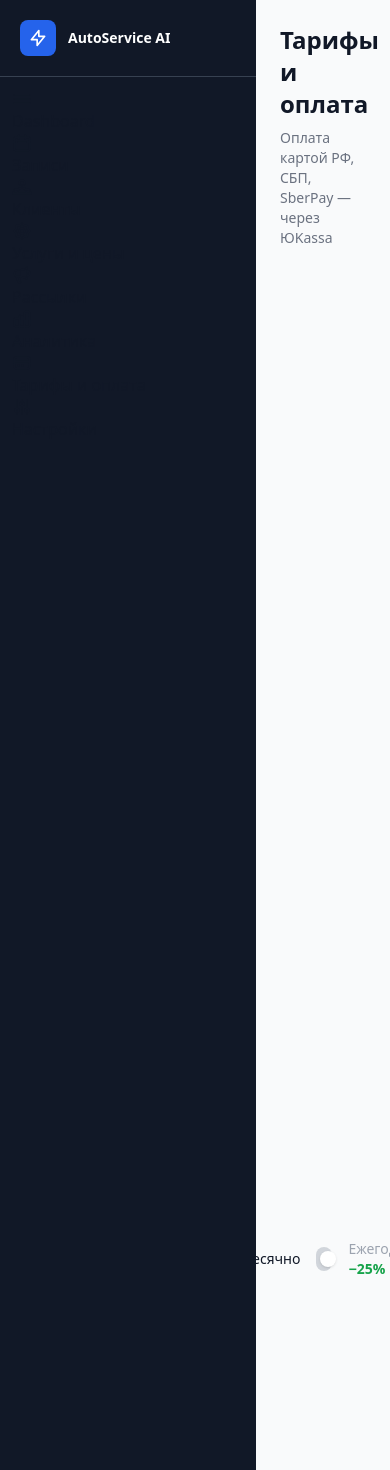
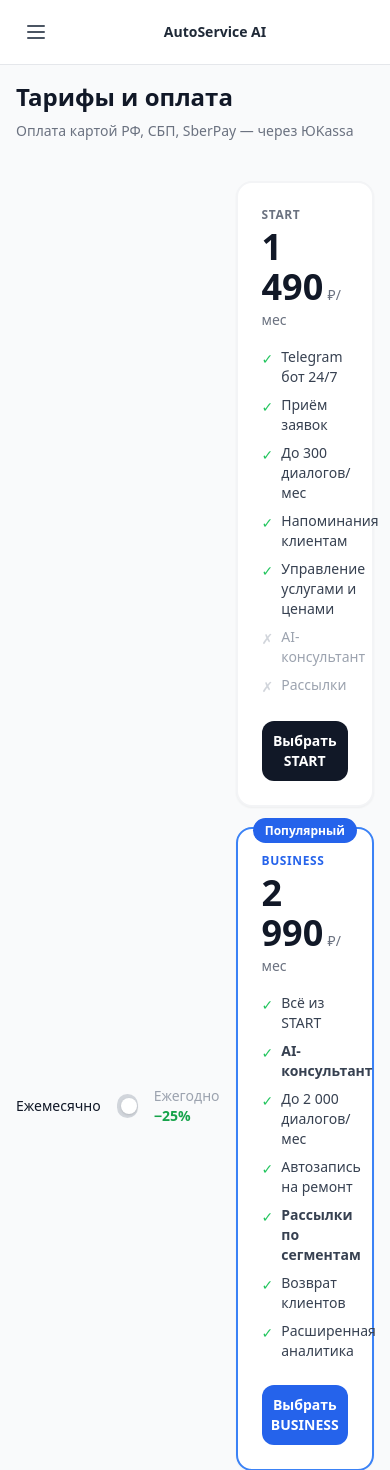
Before and after one commit to grandpashumor2-stack/MasterDeskRuBot, a FastAPI app: template backend/app/web/templates/owner/billing.html in a window 390 px wide. Shown: the top 1470 px of the page. Run offline with FastAPI, Linux system fonts and the light colour scheme; the template is opened without the code that fills it, so the values that code supplies are empty; some libraries are stand-ins or nearby versions.

Commit message:
fix: mobile menu, SAEnum, billing, bot notifications

```diff
--- a/backend/app/api/v1/endpoints/payments.py
+++ b/backend/app/api/v1/endpoints/payments.py
@@ -83,6 +83,9 @@ async def create_payment(
         sub = Subscription(company_id=current_user.company_id, plan_id=plan.id,
                            status=SubscriptionStatus.TRIAL)
         session.add(sub)
+        await session.flush()
+    else:
+        sub.plan_id = plan.id
         await session.flush()
 
     session.add(Payment(subscription_id=sub.id, amount=amount,
--- a/backend/app/domain/models/analytics.py
+++ b/backend/app/domain/models/analytics.py
@@ -22,6 +22,6 @@ class AnalyticsEvent(Base):
 
     id: Mapped[uuid.UUID] = mapped_column(UUID(as_uuid=True), primary_key=True, default=uuid.uuid4)
     company_id: Mapped[uuid.UUID] = mapped_column(UUID(as_uuid=True), ForeignKey("companies.id", ondelete="CASCADE"))
-    event_type: Mapped[EventType] = mapped_column(SAEnum(EventType))
+    event_type: Mapped[EventType] = mapped_column(SAEnum(EventType, values_callable=lambda x: [e.value for e in x]))
     data: Mapped[dict] = mapped_column(JSONB, default=dict)
     created_at: Mapped[datetime] = mapped_column(default=datetime.utcnow)
--- a/backend/app/domain/models/service.py
+++ b/backend/app/domain/models/service.py
@@ -36,7 +36,7 @@ class Service(Base):
     company_id: Mapped[uuid.UUID] = mapped_column(UUID(as_uuid=True), ForeignKey("companies.id", ondelete="CASCADE"))
     name: Mapped[str] = mapped_column(String(255), nullable=False)
     description: Mapped[str | None] = mapped_column(Text)
-    category: Mapped[ServiceCategory] = mapped_column(SAEnum(ServiceCategory), default=ServiceCategory.OTHER)
+    category: Mapped[ServiceCategory] = mapped_column(SAEnum(ServiceCategory, values_callable=lambda x: [e.value for e in x]), default=ServiceCategory.OTHER)
     duration_minutes: Mapped[int] = mapped_column(Integer, default=60)
     is_active: Mapped[bool] = mapped_column(Boolean, default=True)
     # Keywords for AI to match client requests
@@ -55,7 +55,7 @@ class ServicePrice(Base):
 
     id: Mapped[uuid.UUID] = mapped_column(UUID(as_uuid=True), primary_key=True, default=uuid.uuid4)
     service_id: Mapped[uuid.UUID] = mapped_column(UUID(as_uuid=True), ForeignKey("services.id", ondelete="CASCADE"))
-    price_type: Mapped[PriceType] = mapped_column(SAEnum(PriceType), default=PriceType.FIXED)
+    price_type: Mapped[PriceType] = mapped_column(SAEnum(PriceType, values_callable=lambda x: [e.value for e in x]), default=PriceType.FIXED)
     # For FIXED
     fixed_price: Mapped[Decimal | None] = mapped_column(Numeric(10, 2))
     # For RANGE
--- a/backend/app/web/panel.py
+++ b/backend/app/web/panel.py
@@ -67,7 +67,7 @@ async def login_post(
     token = create_access_token({"sub": str(user.id), "role": user.role.value})
     redirect_url = "/admin" if user.role.value == "platform_admin" else "/dashboard"
     response = RedirectResponse(redirect_url, status_code=302)
-    response.set_cookie("access_token", token, httponly=True, max_age=86400)
+    response.set_cookie("access_token", token, httponly=False, max_age=86400, samesite="lax")
     return response
 
 
--- a/backend/app/web/templates/owner/_layout.html
+++ b/backend/app/web/templates/owner/_layout.html
@@ -1,80 +1,58 @@
 {% extends "base.html" %}
 {% block body %}
-<div class="flex h-screen overflow-hidden">
-  <!-- Sidebar -->
-  <aside class="w-64 bg-gray-900 flex flex-col flex-shrink-0">
+<div x-data="{ open: false }" class="flex h-screen overflow-hidden">
+  <div x-show="open" @click="open = false" x-cloak
+    class="fixed inset-0 bg-black bg-opacity-50 z-20 lg:hidden"></div>
+  <aside :class="open ? 'translate-x-0' : '-translate-x-full'"
+    class="fixed lg:static lg:translate-x-0 z-30 w-64 h-full bg-gray-900 flex flex-col transition-transform duration-200">
     <div class="p-5 border-b border-gray-700">
-      <div class="flex items-center gap-3">
-        <div class="w-9 h-9 bg-blue-600 rounded-lg flex items-center justify-center">
-          <svg class="w-5 h-5 text-white" fill="none" stroke="currentColor" viewBox="0 0 24 24">
-            <path stroke-linecap="round" stroke-linejoin="round" stroke-width="2" d="M13 10V3L4 14h7v7l9-11h-7z"/>
-          </svg>
+      <div class="flex items-center justify-between">
+        <div class="flex items-center gap-3">
+          <div class="w-9 h-9 bg-blue-600 rounded-lg flex items-center justify-center">
+            <svg class="w-5 h-5 text-white" fill="none" stroke="currentColor" viewBox="0 0 24 24"><path stroke-linecap="round" stroke-linejoin="round" stroke-width="2" d="M13 10V3L4 14h7v7l9-11h-7z"/></svg>
+          </div>
+          <div>
+            <p class="text-white font-semibold text-sm">AutoService AI</p>
+            <p class="text-gray-400 text-xs">{{ company.name if company else "" }}</p>
+          </div>
         </div>
-        <div>
-          <p class="text-white font-semibold text-sm leading-tight">AutoService AI</p>
-          <p class="text-gray-400 text-xs">{{ company.name if company else '' }}</p>
-        </div>
+        <button @click="open = false" class="lg:hidden text-gray-400 hover:text-white p-1">
+          <svg class="w-5 h-5" fill="none" stroke="currentColor" viewBox="0 0 24 24"><path stroke-linecap="round" stroke-linejoin="round" stroke-width="2" d="M6 18L18 6M6 6l12 12"/></svg>
+        </button>
       </div>
     </div>
-    <nav class="flex-1 p-3 space-y-1">
-      <a href="/dashboard" class="sidebar-link {% if active=='dashboard' %}active{% endif %}">
-        <svg class="w-5 h-5" fill="none" stroke="currentColor" viewBox="0 0 24 24"><path stroke-linecap="round" stroke-linejoin="round" stroke-width="2" d="M3 7h18M3 12h18M3 17h18"/></svg>
-        Dashboard
-      </a>
-      <a href="/appointments" class="sidebar-link {% if active=='appointments' %}active{% endif %}">
-        <svg class="w-5 h-5" fill="none" stroke="currentColor" viewBox="0 0 24 24"><path stroke-linecap="round" stroke-linejoin="round" stroke-width="2" d="M8 7V3m8 4V3m-9 8h10M5 21h14a2 2 0 002-2V7a2 2 0 00-2-2H5a2 2 0 00-2 2v12a2 2 0 002 2z"/></svg>
-        Записи
-      </a>
-      <a href="/clients" class="sidebar-link {% if active=='clients' %}active{% endif %}">
-        <svg class="w-5 h-5" fill="none" stroke="currentColor" viewBox="0 0 24 24"><path stroke-linecap="round" stroke-linejoin="round" stroke-width="2" d="M17 20h5v-2a3 3 0 00-5.356-1.857M17 20H7m10 0v-2c0-.656-.126-1.283-.356-1.857M7 20H2v-2a3 3 0 015.356-1.857M7 20v-2c0-.656.126-1.283.356-1.857m0 0a5.002 5.002 0 019.288 0M15 7a3 3 0 11-6 0 3 3 0 016 0z"/></svg>
-        Клиенты
-      </a>
-      <a href="/services-page" class="sidebar-link {% if active=='services' %}active{% endif %}">
-        <svg class="w-5 h-5" fill="none" stroke="currentColor" viewBox="0 0 24 24"><path stroke-linecap="round" stroke-linejoin="round" stroke-width="2" d="M10.325 4.317c.426-1.756 2.924-1.756 3.35 0a1.724 1.724 0 002.573 1.066c1.543-.94 3.31.826 2.37 2.37a1.724 1.724 0 001.065 2.572c1.756.426 1.756 2.924 0 3.35a1.724 1.724 0 00-1.066 2.573c.94 1.543-.826 3.31-2.37 2.37a1.724 1.724 0 00-2.572 1.065c-.426 1.756-2.924 1.756-3.35 0a1.724 1.724 0 00-2.573-1.066c-1.543.94-3.31-.826-2.37-2.37a1.724 1.724 0 00-1.065-2.572c-1.756-.426-1.756-2.924 0-3.35a1.724 1.724 0 001.066-2.573c-.94-1.543.826-3.31 2.37-2.37.996.608 2.296.07 2.572-1.065z"/><path stroke-linecap="round" stroke-linejoin="round" stroke-width="2" d="M15 12a3 3 0 11-6 0 3 3 0 016 0z"/></svg>
-        Услуги и цены
-      </a>
-      <a href="/campaigns-page" class="sidebar-link {% if active=='campaigns' %}active{% endif %}">
-        <svg class="w-5 h-5" fill="none" stroke="currentColor" viewBox="0 0 24 24"><path stroke-linecap="round" stroke-linejoin="round" stroke-width="2" d="M11 5.882V19.24a1.76 1.76 0 01-3.417.592l-2.147-6.15M18 13a3 3 0 100-6M5.436 13.683A4.001 4.001 0 017 6h1.832c4.1 0 7.625-1.234 9.168-3v14c-1.543-1.766-5.067-3-9.168-3H7a3.988 3.988 0 01-1.564-.317z"/></svg>
-        Рассылки
-      </a>
-      <a href="/analytics-page" class="sidebar-link {% if active=='analytics' %}active{% endif %}">
-        <svg class="w-5 h-5" fill="none" stroke="currentColor" viewBox="0 0 24 24"><path stroke-linecap="round" stroke-linejoin="round" stroke-width="2" d="M9 19v-6a2 2 0 00-2-2H5a2 2 0 00-2 2v6a2 2 0 002 2h2a2 2 0 002-2zm0 0V9a2 2 0 012-2h2a2 2 0 012 2v10m-6 0a2 2 0 002 2h2a2 2 0 002-2m0 0V5a2 2 0 012-2h2a2 2 0 012 2v14a2 2 0 01-2 2h-2a2 2 0 01-2-2z"/></svg>
-        Аналитика
-      </a>
-      <a href="/billing" class="sidebar-link {% if active=='billing' %}active{% endif %}">
-        <svg class="w-5 h-5" fill="none" stroke="currentColor" viewBox="0 0 24 24"><path stroke-linecap="round" stroke-linejoin="round" stroke-width="2" d="M3 10h18M7 15h1m4 0h1m-7 4h12a3 3 0 003-3V8a3 3 0 00-3-3H6a3 3 0 00-3 3v8a3 3 0 003 3z"/></svg>
-        Тарифы и оплата
-      </a>
-      <a href="/settings-page" class="sidebar-link {% if active=='settings' %}active{% endif %}">
-        <svg class="w-5 h-5" fill="none" stroke="currentColor" viewBox="0 0 24 24"><path stroke-linecap="round" stroke-linejoin="round" stroke-width="2" d="M12 6V4m0 2a2 2 0 100 4m0-4a2 2 0 110 4m-6 8a2 2 0 100-4m0 4a2 2 0 110-4m0 4v2m0-6V4m6 6v10m6-2a2 2 0 100-4m0 4a2 2 0 110-4m0 4v2m0-6V4"/></svg>
-        Настройки
-      </a>
+    <nav class="flex-1 p-3 space-y-1 overflow-y-auto">
+      <a href="/dashboard" class="sidebar-link {% if active=='dashboard' %}active{% endif %}"><svg class="w-5 h-5" fill="none" stroke="currentColor" viewBox="0 0 24 24"><path stroke-linecap="round" stroke-linejoin="round" stroke-width="2" d="M3 7h18M3 12h18M3 17h18"/></svg>Dashboard</a>
+      <a href="/appointments" class="sidebar-link {% if active=='appointments' %}active{% endif %}"><svg class="w-5 h-5" fill="none" stroke="currentColor" viewBox="0 0 24 24"><path stroke-linecap="round" stroke-linejoin="round" stroke-width="2" d="M8 7V3m8 4V3m-9 8h10M5 21h14a2 2 0 002-2V7a2 2 0 00-2-2H5a2 2 0 00-2 2v12a2 2 0 002 2z"/></svg>Записи</a>
+      <a href="/clients" class="sidebar-link {% if active=='clients' %}active{% endif %}"><svg class="w-5 h-5" fill="none" stroke="currentColor" viewBox="0 0 24 24"><path stroke-linecap="round" stroke-linejoin="round" stroke-width="2" d="M17 20h5v-2a3 3 0 00-5.356-1.857M17 20H7m10 0v-2c0-.656-.126-1.283-.356-1.857M7 20H2v-2a3 3 0 015.356-1.857M7 20v-2c0-.656.126-1.283.356-1.857m0 0a5.002 5.002 0 019.288 0M15 7a3 3 0 11-6 0 3 3 0 016 0z"/></svg>Клиенты</a>
+      <a href="/services-page" class="sidebar-link {% if active=='services' %}active{% endif %}"><svg class="w-5 h-5" fill="none" stroke="currentColor" viewBox="0 0 24 24"><path stroke-linecap="round" stroke-linejoin="round" stroke-width="2" d="M10.325 4.317c.426-1.756 2.924-1.756 3.35 0a1.724 1.724 0 002.573 1.066c1.543-.94 3.31.826 2.37 2.37a1.724 1.724 0 001.065 2.572c1.756.426 1.756 2.924 0 3.35a1.724 1.724 0 00-1.066 2.573c.94 1.543-.826 3.31-2.37 2.37a1.724 1.724 0 00-2.572 1.065c-.426 1.756-2.924 1.756-3.35 0a1.724 1.724 0 00-2.573-1.066c-1.543.94-3.31-.826-2.37-2.37a1.724 1.724 0 00-1.065-2.572c-1.756-.426-1.756-2.924 0-3.35a1.724 1.724 0 001.066-2.573c-.94-1.543.826-3.31 2.37-2.37.996.608 2.296.07 2.572-1.065z"/><path stroke-linecap="round" stroke-linejoin="round" stroke-width="2" d="M15 12a3 3 0 11-6 0 3 3 0 016 0z"/></svg>Услуги</a>
+      <a href="/campaigns-page" class="sidebar-link {% if active=='campaigns' %}active{% endif %}"><svg class="w-5 h-5" fill="none" stroke="currentColor" viewBox="0 0 24 24"><path stroke-linecap="round" stroke-linejoin="round" stroke-width="2" d="M11 5.882V19.24a1.76 1.76 0 01-3.417.592l-2.147-6.15M18 13a3 3 0 100-6M5.436 13.683A4.001 4.001 0 017 6h1.832c4.1 0 7.625-1.234 9.168-3v14c-1.543-1.766-5.067-3-9.168-3H7a3.988 3.988 0 01-1.564-.317z"/></svg>Рассылки</a>
+      <a href="/analytics-page" class="sidebar-link {% if active=='analytics' %}active{% endif %}"><svg class="w-5 h-5" fill="none" stroke="currentColor" viewBox="0 0 24 24"><path stroke-linecap="round" stroke-linejoin="round" stroke-width="2" d="M9 19v-6a2 2 0 00-2-2H5a2 2 0 00-2 2v6a2 2 0 002 2h2a2 2 0 002-2zm0 0V9a2 2 0 012-2h2a2 2 0 012 2v10m-6 0a2 2 0 002 2h2a2 2 0 002-2m0 0V5a2 2 0 012-2h2a2 2 0 012 2v14a2 2 0 01-2 2h-2a2 2 0 01-2-2z"/></svg>Аналитика</a>
+      <a href="/billing" class="sidebar-link {% if active=='billing' %}active{% endif %}"><svg class="w-5 h-5" fill="none" stroke="currentColor" viewBox="0 0 24 24"><path stroke-linecap="round" stroke-linejoin="round" stroke-width="2" d="M3 10h18M7 15h1m4 0h1m-7 4h12a3 3 0 003-3V8a3 3 0 00-3-3H6a3 3 0 00-3 3v8a3 3 0 003 3z"/></svg>Тарифы</a>
+      <a href="/settings-page" class="sidebar-link {% if active=='settings' %}active{% endif %}"><svg class="w-5 h-5" fill="none" stroke="currentColor" viewBox="0 0 24 24"><path stroke-linecap="round" stroke-linejoin="round" stroke-width="2" d="M12 6V4m0 2a2 2 0 100 4m0-4a2 2 0 110 4m-6 8a2 2 0 100-4m0 4a2 2 0 110-4m0 4v2m0-6V4m6 6v10m6-2a2 2 0 100-4m0 4a2 2 0 110-4m0 4v2m0-6V4"/></svg>Настройки</a>
     </nav>
     <div class="p-3 border-t border-gray-700">
       {% if subscription %}
       <div class="mb-3 px-3 py-2 bg-gray-800 rounded-lg">
         <p class="text-xs text-gray-400">Тариф</p>
-        <p class="text-sm font-medium text-white">{{ subscription.plan.display_name if subscription.plan else '—' }}</p>
-        {% if subscription.status.value == 'trial' %}
-        <p class="text-xs text-yellow-400">🆓 Пробный период</p>
-        {% elif subscription.status.value == 'active' %}
-        <p class="text-xs text-green-400">✅ Активна</p>
-        {% else %}
-        <p class="text-xs text-red-400">⚠️ {{ subscription.status.value }}</p>
-        {% endif %}
+        <p class="text-sm font-medium text-white">{{ subscription.plan.display_name if subscription.plan else "—" }}</p>
+        {% if subscription.status.value == "trial" %}<p class="text-xs text-yellow-400">🆓 Пробный период</p>
+        {% elif subscription.status.value == "active" %}<p class="text-xs text-green-400">✅ Активна</p>
+        {% else %}<p class="text-xs text-red-400">⚠️ {{ subscription.status.value }}</p>{% endif %}
       </div>
       {% endif %}
-      <a href="/logout" class="sidebar-link text-red-400 hover:text-red-300 hover:bg-gray-800">
-        <svg class="w-5 h-5" fill="none" stroke="currentColor" viewBox="0 0 24 24"><path stroke-linecap="round" stroke-linejoin="round" stroke-width="2" d="M17 16l4-4m0 0l-4-4m4 4H7m6 4v1a3 3 0 01-3 3H6a3 3 0 01-3-3V7a3 3 0 013-3h4a3 3 0 013 3v1"/></svg>
-        Выйти
-      </a>
+      <a href="/logout" class="sidebar-link text-red-400 hover:text-red-300 hover:bg-gray-800"><svg class="w-5 h-5" fill="none" stroke="currentColor" viewBox="0 0 24 24"><path stroke-linecap="round" stroke-linejoin="round" stroke-width="2" d="M17 16l4-4m0 0l-4-4m4 4H7m6 4v1a3 3 0 01-3 3H6a3 3 0 01-3-3V7a3 3 0 013-3h4a3 3 0 013 3v1"/></svg>Выйти</a>
     </div>
   </aside>
-  <!-- Main content -->
-  <main class="flex-1 overflow-y-auto">
-    <div class="p-6">
-      {% block content %}{% endblock %}
-    </div>
+  <main class="flex-1 overflow-y-auto flex flex-col min-w-0">
+    <header class="lg:hidden flex items-center justify-between px-4 py-3 bg-white border-b border-gray-200 sticky top-0 z-10">
+      <button @click="open = true" class="p-2 rounded-lg text-gray-600 hover:bg-gray-100">
+        <svg class="w-6 h-6" fill="none" stroke="currentColor" viewBox="0 0 24 24"><path stroke-linecap="round" stroke-linejoin="round" stroke-width="2" d="M4 6h16M4 12h16M4 18h16"/></svg>
+      </button>
+      <span class="text-sm font-semibold text-gray-800">{{ company.name if company else "AutoService AI" }}</span>
+      <a href="/billing" class="text-xs text-blue-600 font-medium">{% if subscription and subscription.status.value == "trial" %}🆓{% endif %}</a>
+    </header>
+    <div class="p-4 lg:p-6 flex-1">{% block content %}{% endblock %}</div>
   </main>
 </div>
 {% endblock %}
--- a/backend/app/web/templates/owner/billing.html
+++ b/backend/app/web/templates/owner/billing.html
@@ -77,13 +77,13 @@
     <div class="mb-4">
       <p class="text-xs font-semibold text-gray-500 uppercase tracking-wider mb-1">START</p>
       <div x-show="!yearly">
-        <span class="text-4xl font-bold text-gray-900">2 990</span>
+        <span class="text-4xl font-bold text-gray-900">1 490</span>
         <span class="text-gray-500 text-sm"> ₽/мес</span>
       </div>
       <div x-show="yearly" x-cloak>
-        <span class="text-4xl font-bold text-gray-900">2 243</span>
+        <span class="text-4xl font-bold text-gray-900">1 118</span>
         <span class="text-gray-500 text-sm"> ₽/мес</span>
-        <p class="text-xs text-green-600 mt-0.5">26 910 ₽/год</p>
+        <p class="text-xs text-green-600 mt-0.5">13 410 ₽/год</p>
       </div>
     </div>
     <ul class="space-y-2 flex-1 mb-6">
@@ -113,13 +113,13 @@
     <div class="mb-4">
       <p class="text-xs font-semibold text-blue-600 uppercase tracking-wider mb-1">BUSINESS</p>
       <div x-show="!yearly">
-        <span class="text-4xl font-bold text-gray-900">5 990</span>
+        <span class="text-4xl font-bold text-gray-900">2 990</span>
         <span class="text-gray-500 text-sm"> ₽/мес</span>
       </div>
       <div x-show="yearly" x-cloak>
-        <span class="text-4xl font-bold text-gray-900">4 493</span>
+        <span class="text-4xl font-bold text-gray-900">2 243</span>
         <span class="text-gray-500 text-sm"> ₽/мес</span>
-        <p class="text-xs text-green-600 mt-0.5">53 910 ₽/год</p>
+        <p class="text-xs text-green-600 mt-0.5">26 910 ₽/год</p>
       </div>
     </div>
     <ul class="space-y-2 flex-1 mb-6">
@@ -146,13 +146,13 @@
     <div class="mb-4">
       <p class="text-xs font-semibold text-purple-600 uppercase tracking-wider mb-1">PREMIUM</p>
       <div x-show="!yearly">
-        <span class="text-4xl font-bold text-gray-900">11 990</span>
+        <span class="text-4xl font-bold text-gray-900">5 990</span>
         <span class="text-gray-500 text-sm"> ₽/мес</span>
       </div>
       <div x-show="yearly" x-cloak>
-        <span class="text-4xl font-bold text-gray-900">8 993</span>
+        <span class="text-4xl font-bold text-gray-900">4 493</span>
         <span class="text-gray-500 text-sm"> ₽/мес</span>
-        <p class="text-xs text-green-600 mt-0.5">107 910 ₽/год</p>
+        <p class="text-xs text-green-600 mt-0.5">53 910 ₽/год</p>
       </div>
     </div>
     <ul class="space-y-2 flex-1 mb-6">
--- a/backend/app/web/templates/owner/dashboard.html
+++ b/backend/app/web/templates/owner/dashboard.html
@@ -41,7 +41,7 @@
     <p class="text-sm text-yellow-700 mt-0.5">Истекает: {{ subscription.trial_ends_at.strftime('%d.%m.%Y') }}</p>
     {% endif %}
   </div>
-  <a href="/settings-page" class="bg-yellow-500 hover:bg-yellow-600 text-white text-sm font-medium px-4 py-2 rounded-lg transition-colors">
+  <a href="/billing" class="bg-yellow-500 hover:bg-yellow-600 text-white text-sm font-medium px-4 py-2 rounded-lg transition-colors">
     Выбрать тариф
   </a>
 </div>
--- a/backend/docker-compose.yml
+++ b/backend/docker-compose.yml
@@ -43,7 +43,7 @@ services:
     restart: unless-stopped
     env_file: .env
     environment:
-      DATABASE_URL: postgresql+asyncpg://postgres@db:5432/masterdesk
+      DATABASE_URL: postgresql+asyncpg://postgres:postgres@db:5432/masterdesk
       REDIS_URL: redis://redis:6379/0
     command: uvicorn app.main:app --host 0.0.0.0 --port 8000 --workers 2
     ports:
@@ -62,7 +62,7 @@ services:
     restart: unless-stopped
     env_file: .env
     environment:
-      DATABASE_URL: postgresql+asyncpg://postgres@db:5432/masterdesk
+      DATABASE_URL: postgresql+asyncpg://postgres:postgres@db:5432/masterdesk
       REDIS_URL: redis://redis:6379/0
     command: python scripts/bot_manager.py
     healthcheck:
--- a/backend/init-db.sql
+++ b/backend/init-db.sql
@@ -1 +1,2 @@
 ALTER USER postgres WITH PASSWORD 'postgres';
+SELECT 'CREATE DATABASE masterdesk' WHERE NOT EXISTS (SELECT FROM pg_database WHERE datname = 'masterdesk')\gexec
```
Also changed, not shown: backend/app/bot/handlers/client.py (+59 -18 lines), backend/app/core/config.py (+1 -25 lines), 2 other files.
